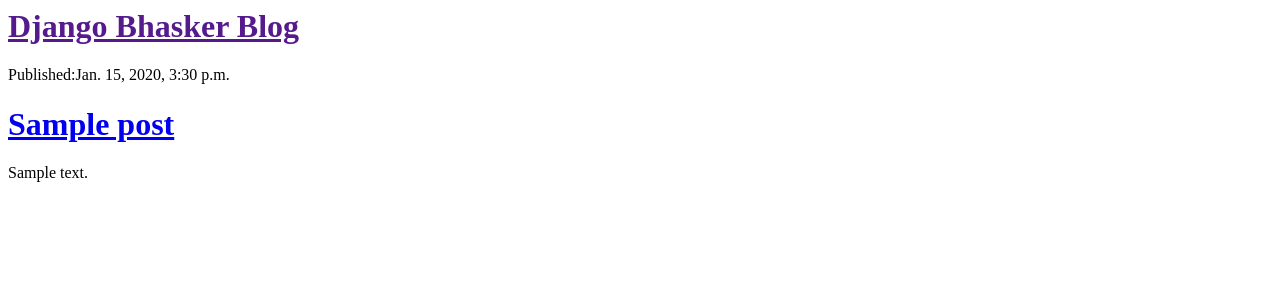
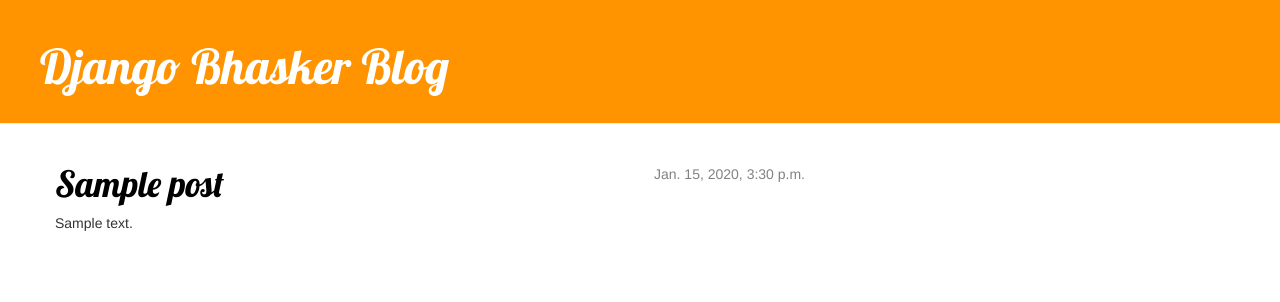
Before and after one commit to bhaskerreddy88/my-second-bog, a Django app: template blog/templates/blog/post_list.html in a window 1280 px wide. Shown: the top 302 px of the page. Run offline with Django 3.2, Linux system fonts and the light colour scheme; the template is opened without the code that fills it: values that come from a table or form of the project are taken from there, others are empty; tables that the repository leaves empty hold one stand-in row (values such as "Sample post"); some libraries are stand-ins or nearby versions.

Commit message:
some thing are added

```diff
--- /dev/null
+++ b/blog/static/css/blog.css
@@ -0,0 +1,47 @@
+.page-header {
+    background-color: #ff9400;
+    margin-top: 0;
+    padding: 20px 20px 20px 40px;
+}
+
+.page-header h1, .page-header h1 a, .page-header h1 a:visited, .page-header h1 a:active {
+    color: #ffffff;
+    font-size: 36pt;
+    text-decoration: none;
+}
+
+.content {
+    margin-left: 40px;
+}
+
+h1, h2, h3, h4 {
+    font-family: 'Lobster', cursive;
+}
+
+.date {
+    float: right;
+    color: #828282;
+}
+
+.save {
+    float: right;
+}
+
+.post-form textarea, .post-form input {
+    width: 100%;
+}
+
+.top-menu, .top-menu:hover, .top-menu:visited {
+    color: #ffffff;
+    float: right;
+    font-size: 26pt;
+    margin-right: 20px;
+}
+
+.post {
+    margin-bottom: 70px;
+}
+
+.post h1 a, .post h1 a:visited {
+    color: #000000;
+}
--- /dev/null
+++ b/blog/templates/blog/base.html
@@ -0,0 +1,27 @@
+{% load staticfiles %}
+<html>
+    <head>
+        <title>Django Bhasker blog</title>
+        <link rel="stylesheet" href="//maxcdn.bootstrapcdn.com/bootstrap/3.2.0/css/bootstrap.min.css">
+        <link rel="stylesheet" href="//maxcdn.bootstrapcdn.com/bootstrap/3.2.0/css/bootstrap-theme.min.css">
+        <link href='//fonts.googleapis.com/css?family=Lobster&subset=latin,latin-ext' rel='stylesheet' type='text/css'>
+        <link rel="stylesheet" href="{% static 'css/blog.css' %}">
+    </head>
+    <body>
+
+        <div class="page-header">
+            <h1><a href="/">Django Bhasker Blog</a></h1>
+        </div>
+
+        <div class="content container">
+            <div class="row">
+                <div class="col-md-8">
+                  {% block content %}
+                  {% endblock %}
+
+                </div>
+            </div>
+        </div>
+
+    </body>
+</html>
--- a/blog/templates/blog/post_list.html
+++ b/blog/templates/blog/post_list.html
@@ -1,18 +1,15 @@
-<html>
-    <head>
-        <title>Django Girls blog</title>
-    </head>
-    <body>
-        <div>
-            <h1><a href="">Django Bhasker Blog</a></h1>
+{% extends 'blog/base.html' %}
+
+{% block content %}
+
+    {% for post in posts %}
+        <div class="post">
+            <div class="date">
+                {{ post.published_date }}
+            </div>
+            <h1><a href="{% url 'post_detail' post_id=post.pk %}">{{ post.title }}</a></h1>
+            <p>{{ post.text|linebreaks }}</p>
         </div>
-        <div>
-        	{% for post in posts %}
-              <p>Published:{{post.published_date}}</p>
-              <h1><a href="#">{{post.title}}</a></h1>
-              <p>{{post.text|linebreaks}}</p>
-        	{% endfor %}
-        </div>
+    {% endfor %}
 
-    </body>
-</html>
+{% endblock content %}
--- a/blog/urls.py
+++ b/blog/urls.py
@@ -5,5 +5,5 @@ from . import views
 urlpatterns= [
 
    url(r'^$',views.post_list , name='post_list'),
-
+   url(r'^post/(?P<post_id>[0-9]+)/$', views.post_detail , name='post_detail' ),
 ]
--- a/blog/views.py
+++ b/blog/views.py
@@ -1,4 +1,4 @@
-from django.shortcuts import render
+from django.shortcuts import render,get_object_or_404
 from .models import Post
 from django.utils import timezone
 
@@ -7,3 +7,7 @@ from django.utils import timezone
 def post_list(request):
   posts = Post.objects.filter(published_date__lte=timezone.now()).order_by('published_date')
   return render(request,'blog/post_list.html',{'posts':posts})
+
+def post_detail(request,post_id):
+  post = get_object_or_404(Post, pk=post_id);
+  return render(request,'blog/post_detail.html' ,{'post':post});
```
Also changed, not shown: blog/templates/blog/post_detail.html (added, +11 -0 lines).
